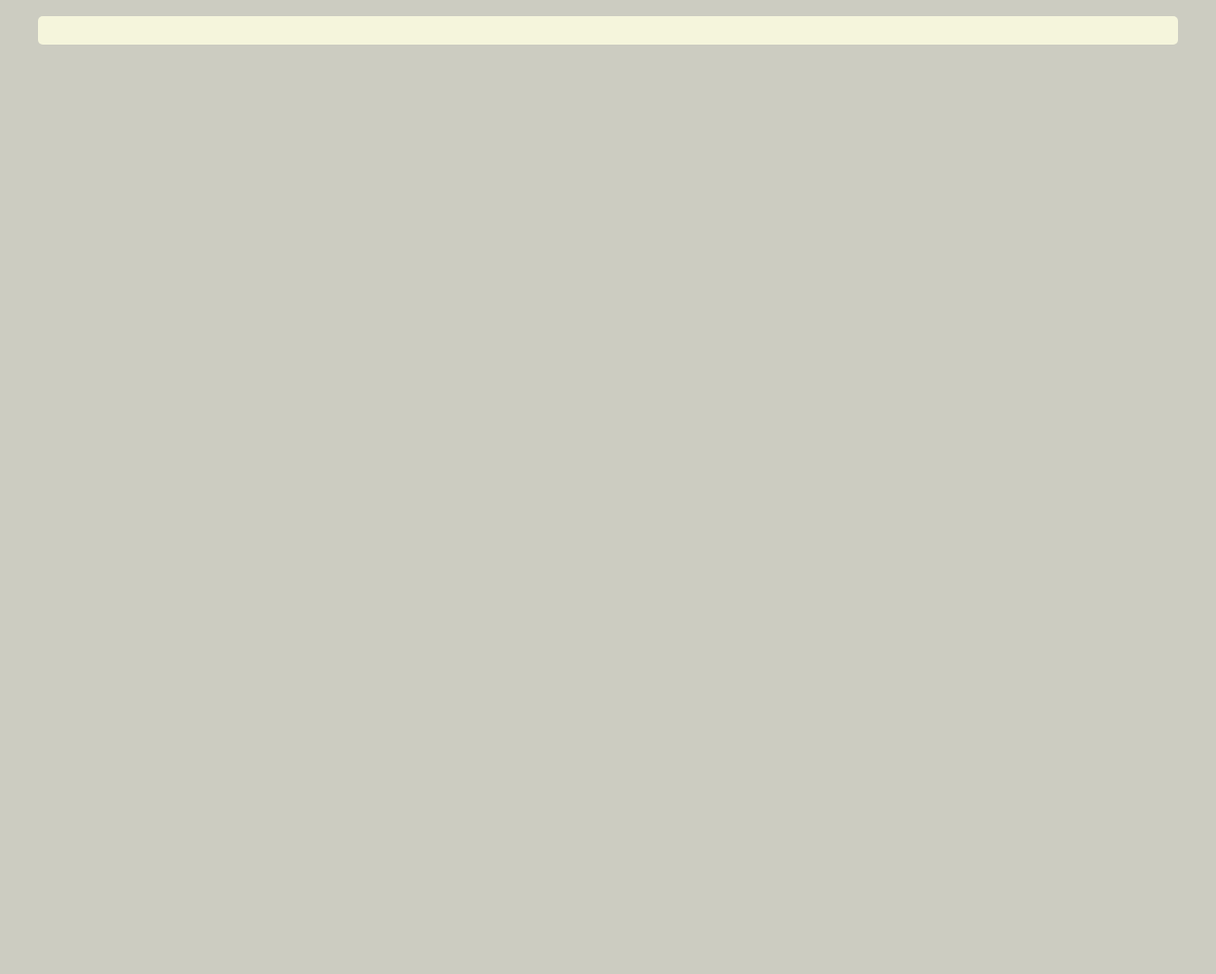
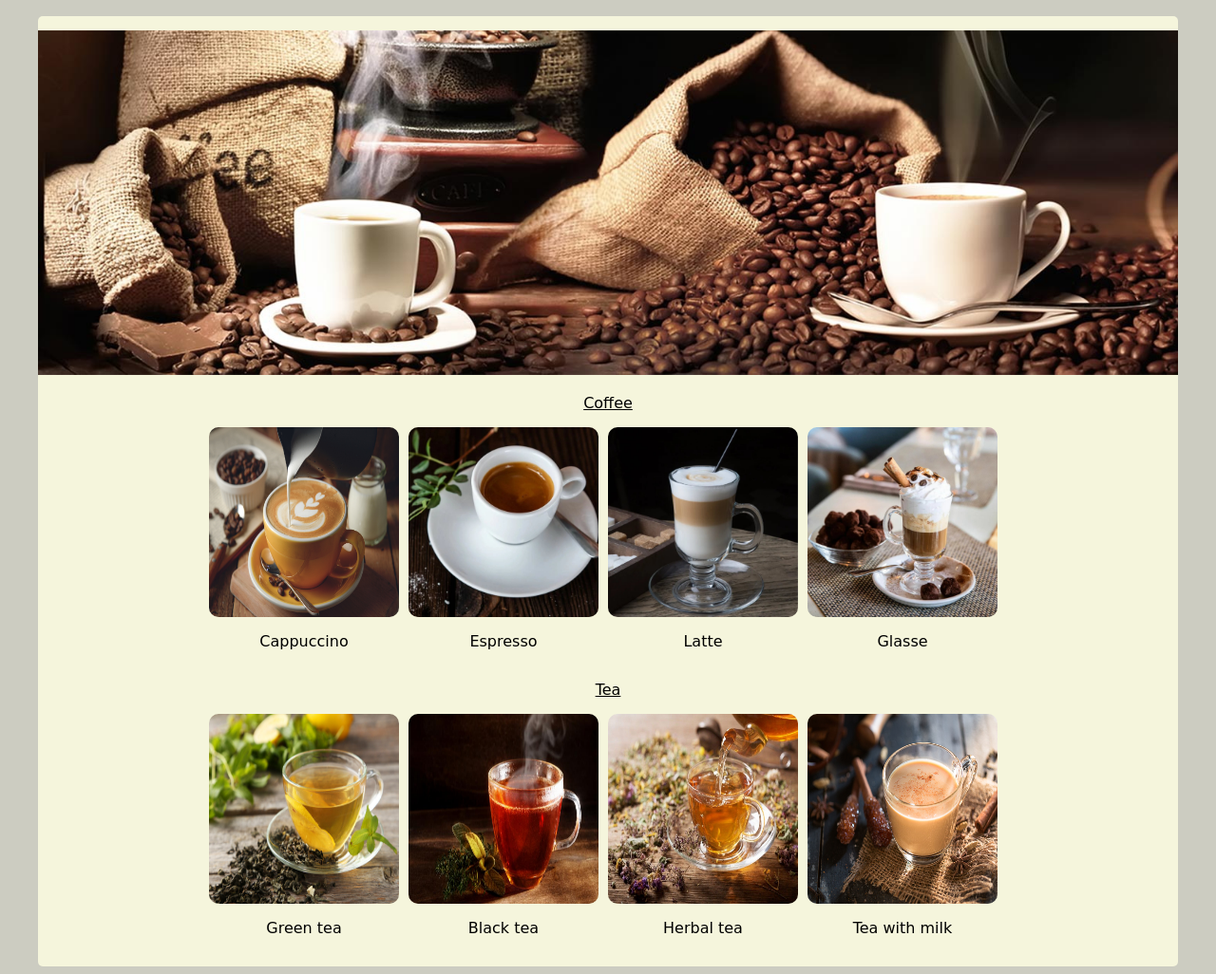
Before and after one commit to KarinaYackovchuk/cakes, a plain HTML site: page drinks.html in a window 1280 px wide. Shown: the part 61-1087 px from the top of the page at 95% size. Before the commit the page ends 800 px from the top, so only its background shows below. Drawn offline with Linux system fonts and the light colour scheme.

Commit message:
асортимент кофейни

```diff
--- a/drinks.html
+++ b/drinks.html
@@ -12,12 +12,44 @@
         <ul id="menu">
             <li><a href="./index.html">Armonia cafe</a></li>
             <li><a href="./cakes.html">Cakes</a></li>
-            <li><a href="#"><u>Coffee/Tea</u></a></li>
+            <li><a href="#"><u>Coffee&Tea</u></a></li>
             <li><a href="./contacts.html">Сontacts</a></li>
         </ul>
     </div>
 
     <div id="container">
+        <img src="./images/cup.jpg" alt="чашка кофе" width="100%">
+        <p><u> Coffee</u></p>
+
+        <div id="coffee">
+            <div class="card">
+                <img src="./images/cappuccino.jpg" alt="капучино" class="typeDrink"> <p>Cappuccino</p>
+            </div>
+            <div class="card">
+                <img src="./images/espresso.jpg" alt="эспрессо" class="typeDrink" > <p>Espresso</p>
+            </div>
+            <div class="card">
+                <img src="./images/latte.jpg" alt="латте" class="typeDrink"> <p>Latte</p>
+            </div>
+            <div class="card">
+                <img src="./images/glasse.jpg" alt="гляссе" class="typeDrink">
+                <p>Glasse</p>
+            </div>
         </div>
+        <p><u> Tea </u></p>
+<div id="tea">
+<div class="card2">
+    <img src="./images/greentea.jpg" alt="зеленый чай" class="typeDrink2"> <p>Green tea</p></div>
+<div class="card2">
+    <img src="./images/blacktea.png" alt="черный чай" class="typeDrink2"> <p>Black tea</p>
+</div>
+<div class="card2">
+    <img src="./images/herbaltea.jpg" alt="травяной чай" class="typeDrink2"> <p>Herbal tea</p>
+</div>
+<div class="card2">
+    <img src="./images/teawithmilk.jpeg" alt="чай с молоком" class="typeDrink2"> <p>Tea with milk</p>
+</div>
+</div>
+</div>
 </body>
 </html>
--- a/style.css
+++ b/style.css
@@ -123,6 +123,40 @@ body {
     background-color: rgb(245, 192, 146);
     margin: 0 auto;
     border-radius: 5px;
-display: flex;
+    display: flex;
+}
+
+.typeDrink {
+    height: 200px;
+    width: 200px;
+    display: block;
+    border-radius: 10px;
+}
+
+#coffee {
+    display: flex;
+    flex-wrap: wrap;
+    justify-content: center;
+}
+
+.card {
+    margin-right: 10px;
 
 }
+
+.typeDrink2 {
+    height: 200px;
+    width: 200px;
+    display: block;
+    border-radius: 10px;
+}
+
+#tea {
+    display: flex;
+    flex-wrap: wrap;
+    justify-content: center;
+}
+
+.card2 {
+    margin-right: 10px;
+}
```
Also changed, not shown: cakes.html (+1 -1 lines), contacts.html (+1 -1 lines), index.html (+1 -1 lines), images/blacktea.png (added), images/cappuccino.jpg (added), images/cup.jpg (added), images/espresso.jpg (added), images/glasse.jpg (added), images/greentea.jpg (added), images/herbaltea.jpg (added), images/latte.jpg (added), images/teawithmilk.jpeg (added).
